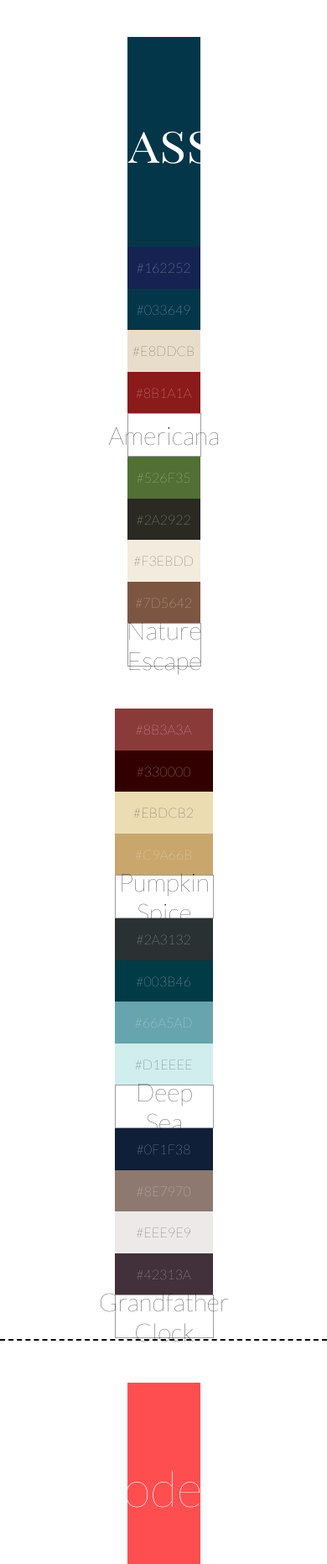
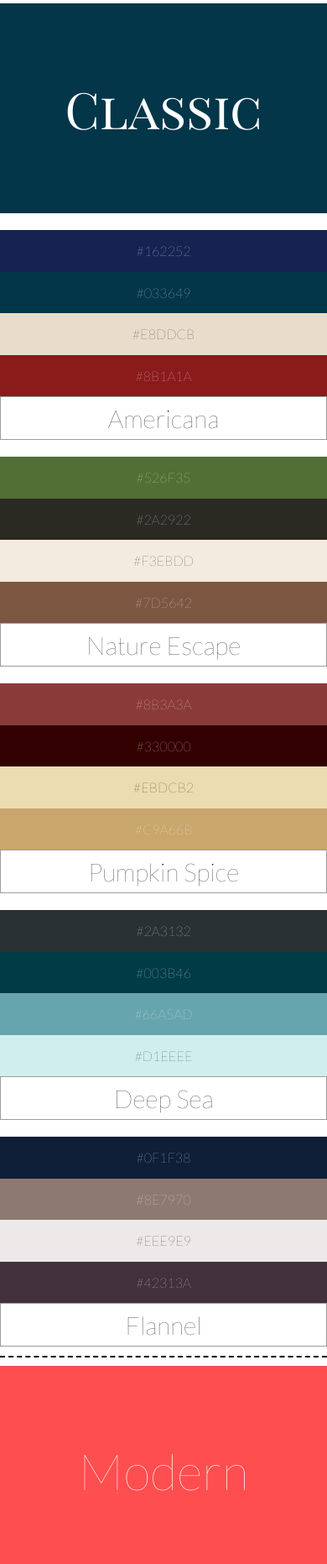
Before and after one commit to katiedoyle/color-stories, a plain HTML site: page themes.html in a window 390 px wide. Shown: the part 137-2000 px from the top of the page at 84% size. Drawn offline with nearby package versions, Linux system fonts and the light colour scheme; a web font is replaced by a local one.

Commit message:
Added media queries to themes page

```diff
--- a/assets/sass/_themes.scss
+++ b/assets/sass/_themes.scss
@@ -4,21 +4,32 @@
 // 	text-align: center;
 // }
 
+.content3 {
+	margin: 50px;
+}
+
+.r3 {
+	display: flex;
+	justify-content: space-around;
+	align-items: center;
+}
+
+.content4 {
+	margin: 0 50px 50px 50px;
+}
+
+.r4 {
+	margin-top: 0;
+	display: flex;
+	justify-content: space-around;
+	align-items: center;
+}
+
 .dotted-line {
     text-align: center;
     height: 1px;
     border-bottom: dashed 2px black;
     width: 100%;
-}
-
-.content {
-	margin: 50px;
-}
-
-.r1 {
-	display: flex;
-	justify-content: space-around;
-	align-items: center;
 }
 
 .classic2 {
@@ -483,3 +494,50 @@
 	height: 50px;
 	width: 100%;
 }
+
+//media queries
+
+@media (max-width: 933px) {
+	.classic2 {
+		font-size: 30px;
+	}
+
+	.modern2 {
+		font-size: 30px;
+	}
+}
+
+@media (max-width: 724px) {
+	.r3 {
+		flex-direction: column;
+	}
+
+	.r4 {
+		flex-direction: column;
+	}
+
+	.content3 {
+		margin: 0;
+	}
+
+	.content4 {
+		margin: 0;
+	}
+
+	.classic2 {
+		margin: 10px 0;
+		font-size: 60px;
+		width: 100%;
+	}
+
+	.modern2 {
+		margin: 10px 0;
+		font-size: 60px;
+		width: 100%;
+	}
+
+	.clas1 {
+		margin: 10px 0;
+		width: 100%;
+	}
+}
--- a/themes.html
+++ b/themes.html
@@ -28,12 +28,8 @@
         </div>
       </div>
     </div>
-    <!-- <div class="dotted-line"></div>
-    <h2 class="heading1">
-      Classic
-    </h2> -->
-    <div class="content">
-      <div class="r1">
+    <div class="content3">
+      <div class="r3">
         <div class="classic2">
           Classic
         </div>
@@ -53,8 +49,8 @@
         </div>
       </div>
     </div>
-    <div class="content2">
-      <div class="r2">
+    <div class="content4">
+      <div class="r4">
         <div class="clas1">
           <div class="c6">#8B3A3A</div>
           <div class="c7">#330000</div>
@@ -74,14 +70,14 @@
           <div class="c22">#8E7970</div>
           <div class="c23">#EEE9E9</div>
           <div class="c24">#42313A</div>
-          <div class="c25">Grandfather Clock</div>
+          <div class="c25">Flannel</div>
         </div>
       </div>
     </div>
     <a name="modlink"></a>
     <div class="dotted-line"></div>
-    <div class="content">
-      <div class="r1">
+    <div class="content3">
+      <div class="r3">
         <div class="modern2">
           Modern
         </div>
@@ -101,8 +97,8 @@
         </div>
       </div>
     </div>
-    <div class="content2">
-      <div class="r2">
+    <div class="content4">
+      <div class="r4">
         <div class="clas1">
           <div class="m9">#257985</div>
           <div class="m10">#5EA8A7</div>
```
Also changed, not shown: assets/css/style.css, 1 other file.
